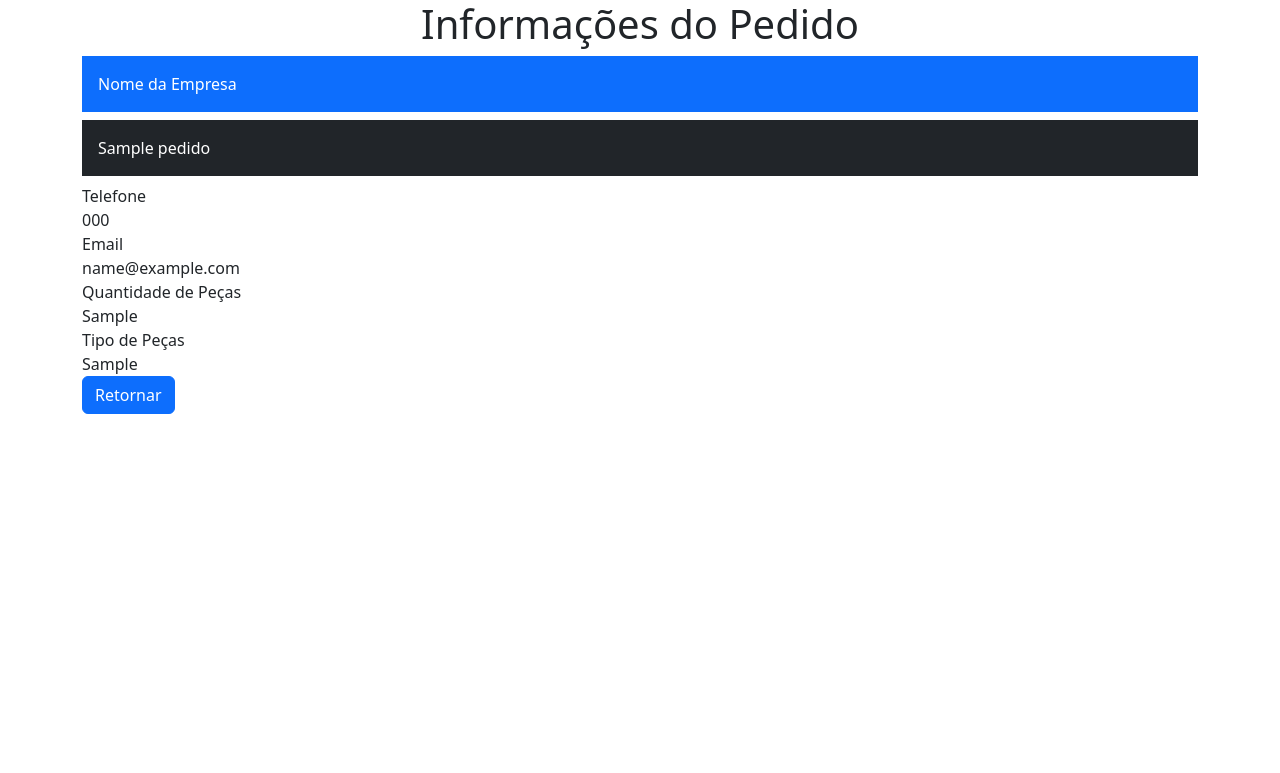
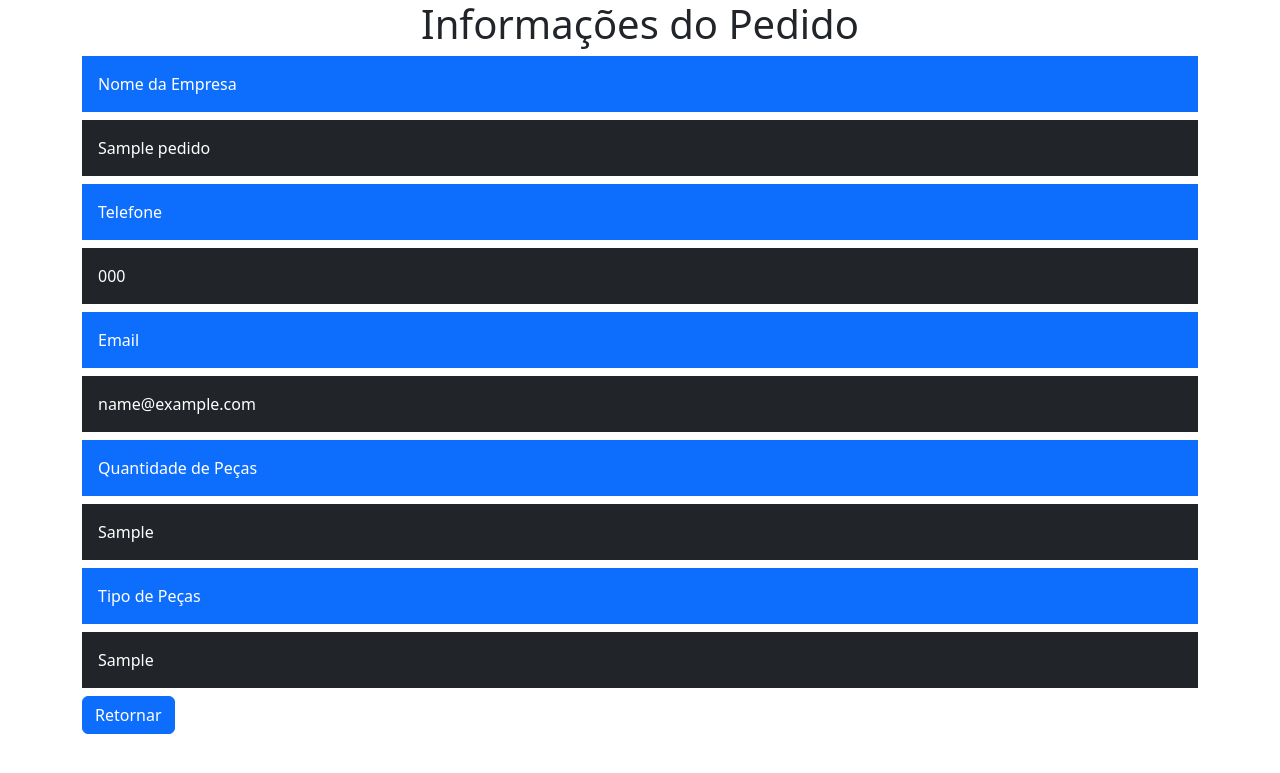
Before and after one commit to ChrisOGK/webapplication, a Flask app: template templates/info.html in a window 1280 px wide. Shown: the top 773 px of the page. Run offline with Flask 2, Linux system fonts and the light colour scheme; the template is opened without the code that fills it: most values are stand-ins (such as "Sample title", 1, 10 or a date in 2020).

Commit message:
Editei a parte gráfica do info.html

```diff
--- a/templates/info.html
+++ b/templates/info.html
@@ -16,20 +16,20 @@
             <div class="p-3 mb-2 bg-dark text-white">{{pedido['Nome da Empresa']}}</div>
         </div>
         <div>
-            <label>Telefone</label>
-            <div>{{pedido['Telefone']}}</div>
+            <div class="p-3 mb-2 bg-primary text-white">Telefone</div>
+            <div class="p-3 mb-2 bg-dark text-white">{{pedido['Telefone']}}</div>
         </div>
         <div>
-            <label>Email</label>
-            <div>{{pedido['Email']}}</div>
+            <div class="p-3 mb-2 bg-primary text-white">Email</div>
+            <div class="p-3 mb-2 bg-dark text-white">{{pedido['Email']}}</div>
         </div>
         <div>
-            <label>Quantidade de Peças</label>
-            <div>{{pedido['Quantidade de Pecas']}}</div>
+            <div class="p-3 mb-2 bg-primary text-white">Quantidade de Peças</div>
+            <div class="p-3 mb-2 bg-dark text-white">{{pedido['Quantidade de Pecas']}}</div>
         </div>
         <div>
-            <label>Tipo de Peças</label>
-            <div>{{pedido['Tipo de Pecas']}}</div>
+            <div class="p-3 mb-2 bg-primary text-white">Tipo de Peças</div>
+            <div class="p-3 mb-2 bg-dark text-white">{{pedido['Tipo de Pecas']}}</div>
         </div>
         <div>
             <a href="/" class="btn btn-primary">Retornar</a>
```
